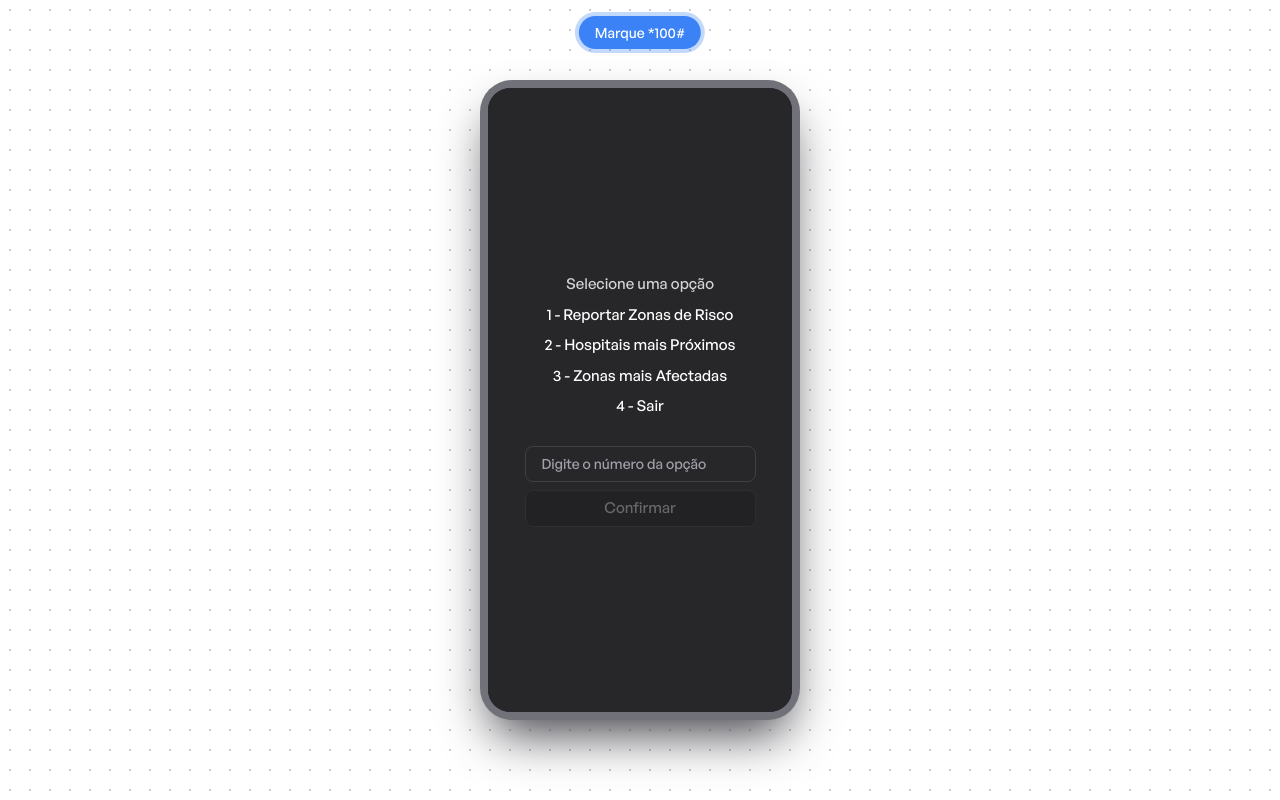
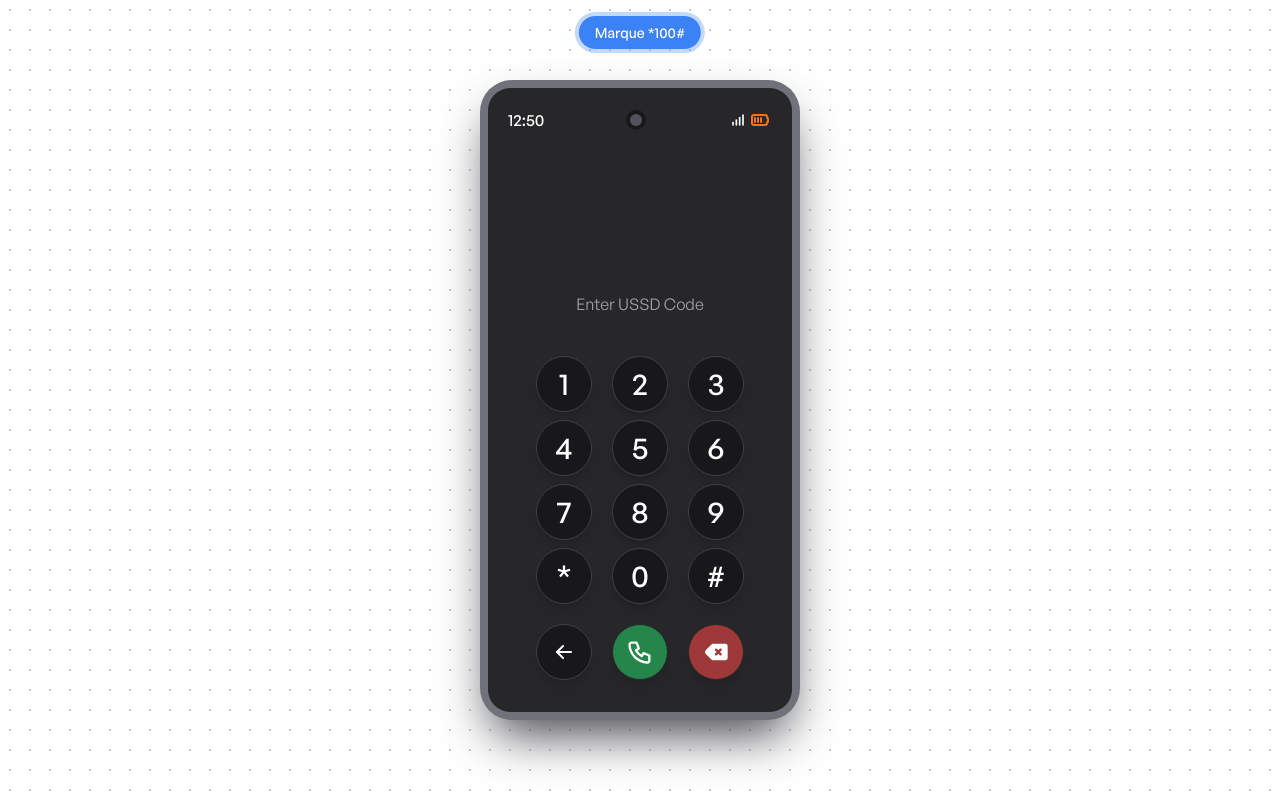
Before and after one commit to mariosalembe23/salonis, a Next.js app: page /ussd in a window 1280 px wide. Built offline with nearby package versions, Linux system fonts and the light colour scheme.

Commit message:
Finalizado Projecto

```diff
--- a/src/app/ussd/SlidesComponents/FirstSlide.tsx
+++ b/src/app/ussd/SlidesComponents/FirstSlide.tsx
@@ -58,7 +58,9 @@ const FirstSlide: React.FC<FirstSlideProps> = ({
 
     const parsedNumberOption = parseInt(numberOption, 10);
     setNumberSelected(
-      parsedNumberOption === 2 || parsedNumberOption === 3
+      parsedNumberOption === 2 ||
+        parsedNumberOption === 3 ||
+        parsedNumberOption === 4
         ? parsedNumberOption * 10
         : parsedNumberOption
     );
--- a/src/app/ussd/page.tsx
+++ b/src/app/ussd/page.tsx
@@ -1,7 +1,7 @@
 "use client";
 
 import Link from "next/link";
-import React, { useState } from "react";
+import React, { useEffect, useState } from "react";
 import { Toaster } from "sonner";
 import FirstSlide from "./SlidesComponents/FirstSlide";
 import ProvincesSLide from "./SlidesComponents/ProvincesSlide";
@@ -20,11 +20,9 @@ const NumberItem: React.FC<NumberPhoneProps> = ({ number, addNumberFunc }) => {
   return (
     <button
       onClick={() => addNumberFunc(String(number))}
-      className="dt:w-14 select-none dt:h-14 h-16 w-16 flex bg-zinc-900 flex-col transition-all hover:bg-zinc-700 rounded-full border border-zinc-700 shadow-lg text-white"
+      className="dt:w-14 select-none text-3xl font-medium justify-center items-center dt:h-14 h-16 w-16 flex bg-zinc-900 flex-col transition-all hover:bg-zinc-700 rounded-full border border-zinc-700 shadow-lg text-white"
     >
-      <div className="w-full h-full flex justify-center items-center">
-        <span className="text-3xl font-medium">{number}</span>
-      </div>
+      {number}
     </button>
   );
 };
@@ -54,17 +52,18 @@ const NumberItem: React.FC<NumberPhoneProps> = ({ number, addNumberFunc }) => {
 
 type TypeRedirect = "first" | "second" | "third";
 
-const ChoiceCard = () => {
+const ChoiceCard: React.FC<{
+  setUssdAccept: React.Dispatch<React.SetStateAction<boolean>>;
+}> = ({ setUssdAccept }) => {
   const [numberOption, setNumberOption] = useState<string>("");
   const [numberSelected, setNumberSelected] = useState<number>(0);
   const [provinceName, setProvinceName] = useState<string>("");
   const [municipeName, setMunicipeName] = useState<string>("");
   const [typeRedirect, setTypeRedirect] = useState<TypeRedirect>("first");
 
-  console.log("Province Name:", provinceName);
-  console.log("Municipe Name:", municipeName);
-  console.log("Type Redirect:", typeRedirect);
-  console.log("Number Option:", numberSelected);
+  useEffect(() => {
+    if (numberSelected === 40) setUssdAccept(false);
+  }, [numberSelected, setUssdAccept]);
 
   return (
     <div className="absolute z-30 top-0 rounded-[1.4rem] left-0 w-full h-full bg-zinc-800 ">
@@ -133,6 +132,7 @@ const ChoiceCard = () => {
 
 export default function USSD() {
   const [valueCall, setValueCall] = useState<string>("");
+  const [ussdAccept, setUssdAccept] = useState<boolean>(false);
 
   const addNumber = (number: string) => {
     if (valueCall.length < 6) {
@@ -150,7 +150,7 @@ export default function USSD() {
       <Toaster position="bottom-center" />
       <div className="dt:max-w-[20rem] max-w-full shadow-2xl bg-zinc-500 w-full shadow-zinc-700 dt:rounded-[2rem]  dt:p-2 h-full dt:h-[40rem]">
         <div className="w-full relative  px-5 py-5 pt:pb-5 pb-16 h-full bg-zinc-800 dt:rounded-[1.4rem] flex flex-col justify-between items-center">
-          <ChoiceCard />
+          {ussdAccept && <ChoiceCard setUssdAccept={setUssdAccept} />}
           <div className="flex relative z-20 w-full items-center justify-between">
             <div>
               <p className="text-white font-medium">12:50</p>
@@ -255,7 +255,14 @@ export default function USSD() {
                   </svg>
                 </span>
               </Link>
-              <button className="dt:w-14 w-16 h-16 dt:h-14 flex items-center justify-center transition-all hover:bg-green-500/70 bg-green-500/60 flex-col rounded-full border border-zinc-800 shadow-lg text-white">
+              <button
+                onClick={() => {
+                  if (valueCall.length > 0 && valueCall === "*100#") {
+                    setUssdAccept(true);
+                  }
+                }}
+                className="dt:w-14 w-16 h-16 dt:h-14 flex items-center justify-center transition-all hover:bg-green-500/70 bg-green-500/60 flex-col rounded-full border border-zinc-800 shadow-lg text-white"
+              >
                 <svg
                   xmlns="http://www.w3.org/2000/svg"
                   viewBox="0 0 24 24"
```
